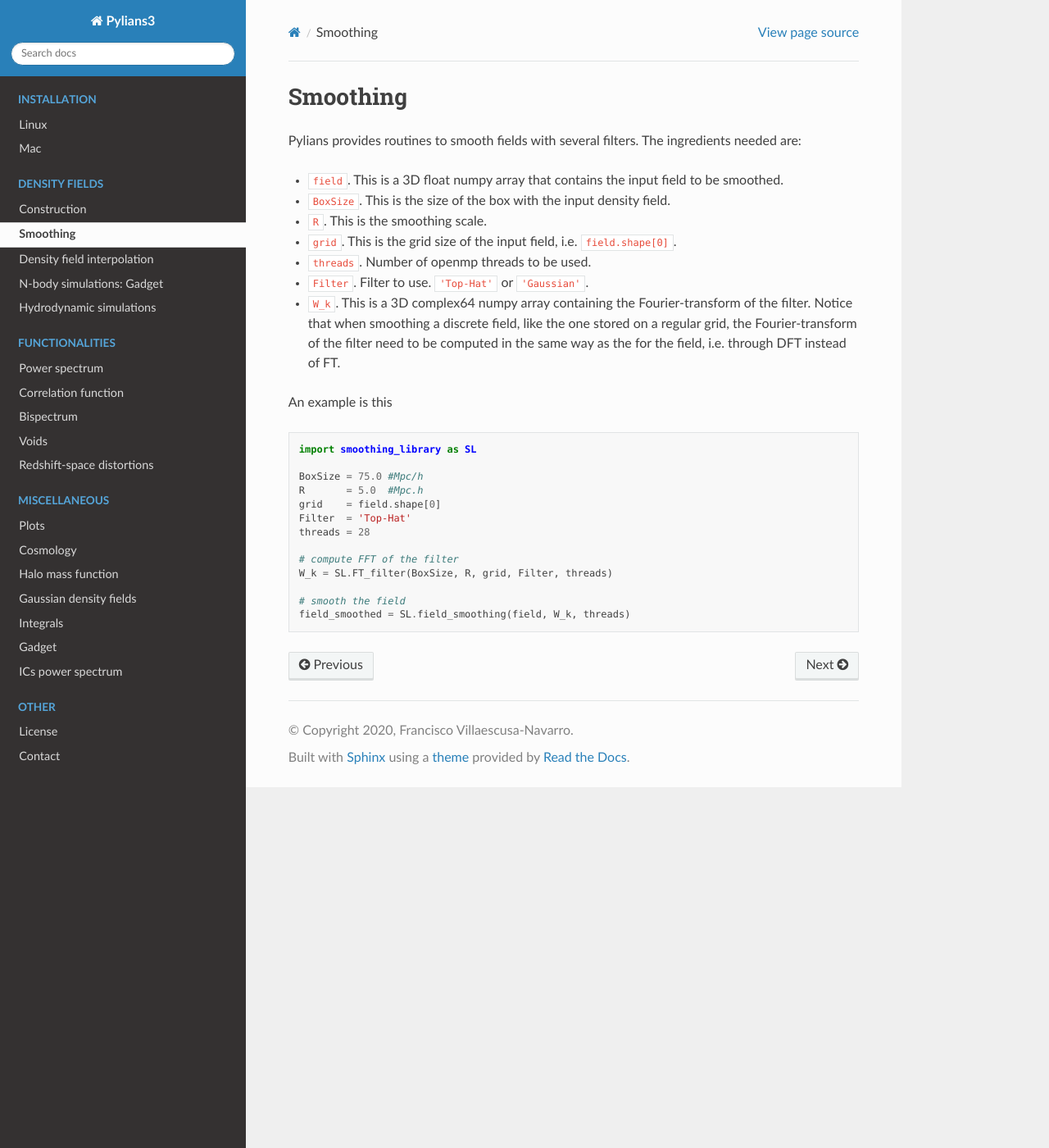
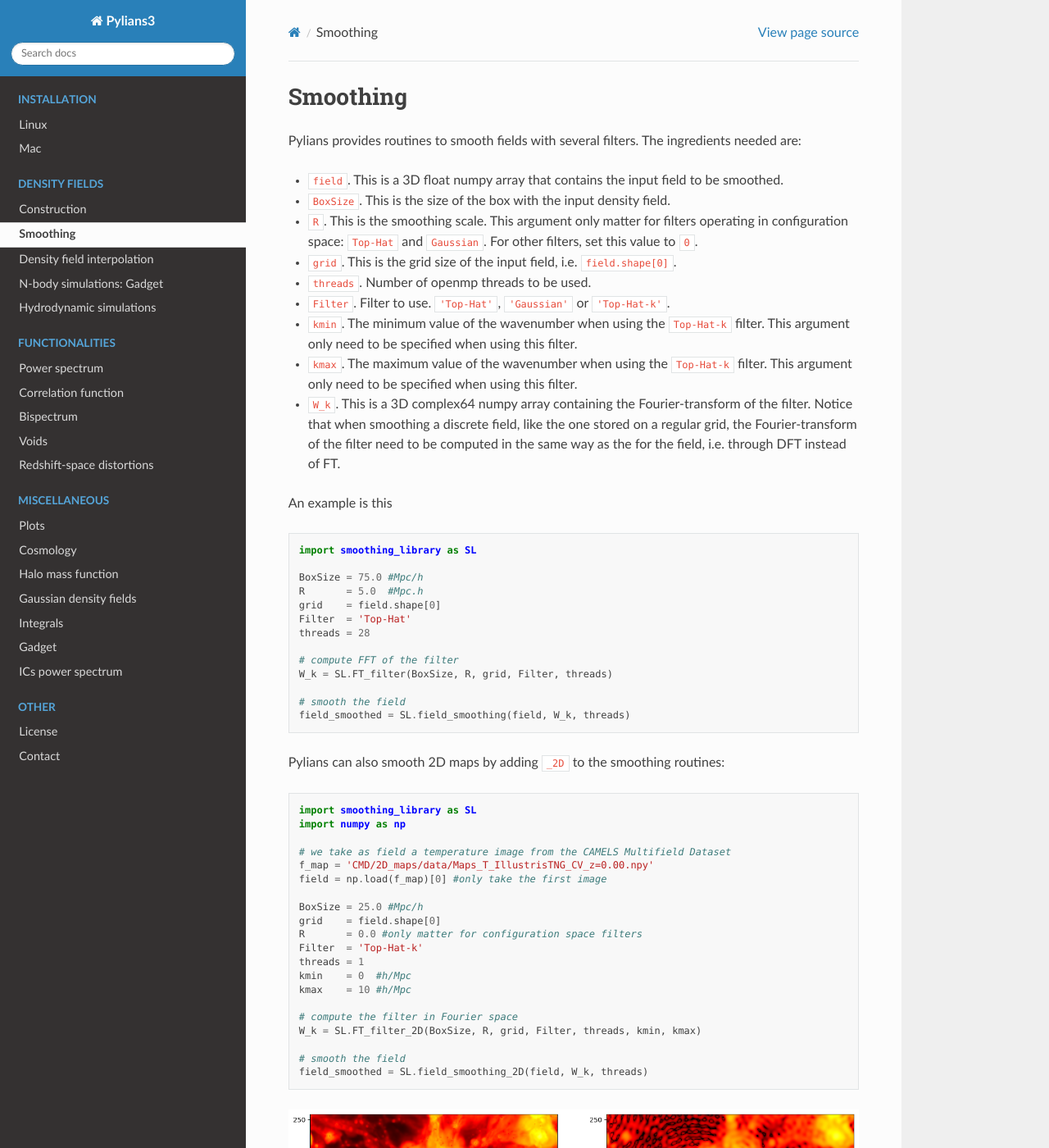
Before and after one commit to franciscovillaescusa/Pylians3, a Sphinx documentation site: the page built from docs/source/smoothing.rst, in a window 1280 px wide and 1400 px high. Shown: the whole window at 82% size. Built offline with Sphinx 7.4.7 and the Read the Docs theme 2.0.0, drawn with Linux system fonts in a browser that asks for light colours.

Commit message:
added new smoothing filter

```diff
--- a/docs/source/smoothing.rst
+++ b/docs/source/smoothing.rst
@@ -8,11 +8,13 @@ Pylians provides routines to smooth fields with several filters. The ingredients
 
 - ``field``. This is a 3D float numpy array that contains the input field to be smoothed.
 - ``BoxSize``. This is the size of the box with the input density field.
-- ``R``. This is the smoothing scale.
+- ``R``. This is the smoothing scale. This argument only matter for filters operating in configuration space: ``Top-Hat`` and ``Gaussian``. For other filters, set this value to ``0``.
 - ``grid``. This is the grid size of the input field, i.e. ``field.shape[0]``.
--  ``threads``. Number of openmp threads to be used.
--  ``Filter``. Filter to use. ``'Top-Hat'`` or ``'Gaussian'``.
--  ``W_k``. This is a 3D complex64 numpy array containing the Fourier-transform of the filter. Notice that when smoothing a discrete field, like the one stored on a regular grid, the Fourier-transform of the filter need to be computed in the same way as the for the field, i.e. through DFT instead of FT.
+- ``threads``. Number of openmp threads to be used.
+- ``Filter``. Filter to use. ``'Top-Hat'``, ``'Gaussian'`` or ``'Top-Hat-k'``.
+- ``kmin``. The minimum value of the wavenumber when using the ``Top-Hat-k`` filter. This argument only need to be specified when using this filter.
+- ``kmax``. The maximum value of the wavenumber when using the ``Top-Hat-k`` filter. This argument only need to be specified when using this filter.
+- ``W_k``. This is a 3D complex64 numpy array containing the Fourier-transform of the filter. Notice that when smoothing a discrete field, like the one stored on a regular grid, the Fourier-transform of the filter need to be computed in the same way as the for the field, i.e. through DFT instead of FT.
 
 An example is this
 
@@ -31,3 +33,31 @@ An example is this
 
    # smooth the field
    field_smoothed = SL.field_smoothing(field, W_k, threads)
+
+
+Pylians can also smooth 2D maps by adding ``_2D`` to the smoothing routines:
+
+.. code-block:: python
+
+   import smoothing_library as SL
+   import numpy as np
+
+   # we take as field a temperature image from the CAMELS Multifield Dataset
+   f_map = 'CMD/2D_maps/data/Maps_T_IllustrisTNG_CV_z=0.00.npy'
+   field = np.load(f_map)[0] #only take the first image
+
+   BoxSize = 25.0 #Mpc/h
+   grid    = field.shape[0]
+   R       = 0.0 #only matter for configuration space filters
+   Filter  = 'Top-Hat-k'
+   threads = 1
+   kmin    = 0  #h/Mpc
+   kmax    = 10 #h/Mpc
+
+   # compute the filter in Fourier space
+   W_k = SL.FT_filter_2D(BoxSize, R, grid, Filter, threads, kmin, kmax)
+
+   # smooth the field
+   field_smoothed = SL.field_smoothing_2D(field, W_k, threads)
+
+.. image:: Fields.png
```
Also changed, not shown: docs/source/Fields.png (added), 2 other files.
